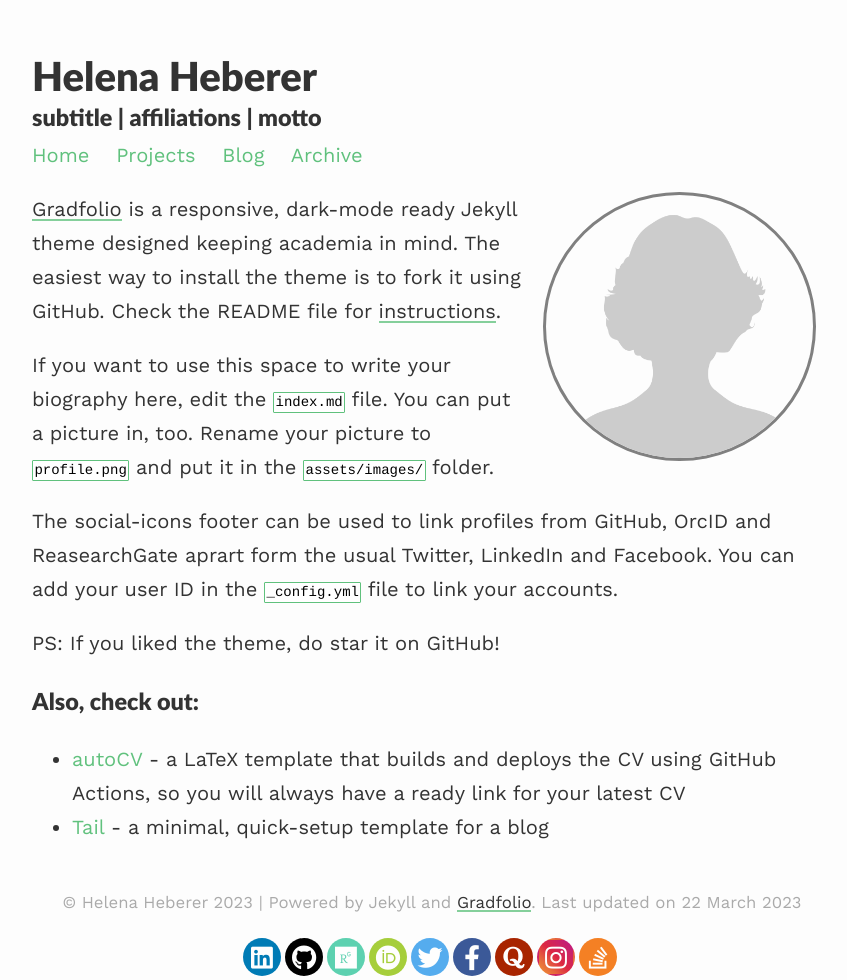
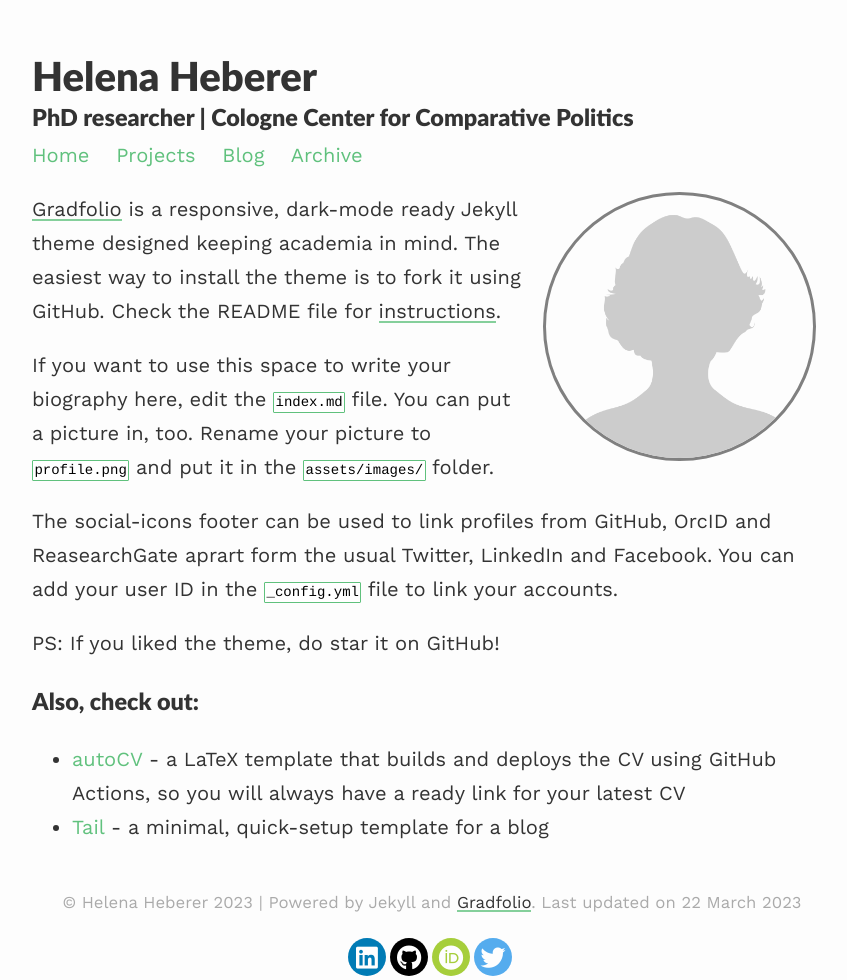
Before and after one commit to hheb/hheb.github.io, a Jekyll site: the page built from index.md, in a window 1280 px wide. Shown: the whole page, without its empty margins (208-1055 px from the left). Built offline with Jekyll 4.4.1, drawn with Linux system fonts in a browser that asks for light colours; nearby versions of some CDN libraries; part of the change alters nothing that is shown.

Commit message:
Update _config.yml
Edit name and association

```diff
--- a/_config.yml
+++ b/_config.yml
@@ -1,7 +1,7 @@
 ### your site title here
 
 title: Helena Heberer
-description: subtitle | affiliations | motto
+description: PhD researcher | Cologne Center for Comparative Politics
 
 baseurl: / #name of GitHub repository
 url: "" #custom url to be used instead of GitHub repository
@@ -15,14 +15,8 @@ paginate_path: /blog/page:num/
 # Social media links in footer
 twitter: "#"
 linkedin: "#"
-stackoverflow: "#"
 github: "#"
-researchgate: "#"
 orcid: "#"
-quora: "#"
-instagram: "#"
-facebook: "#"
-
 
 # Markdown
 highlighter: rouge
```
